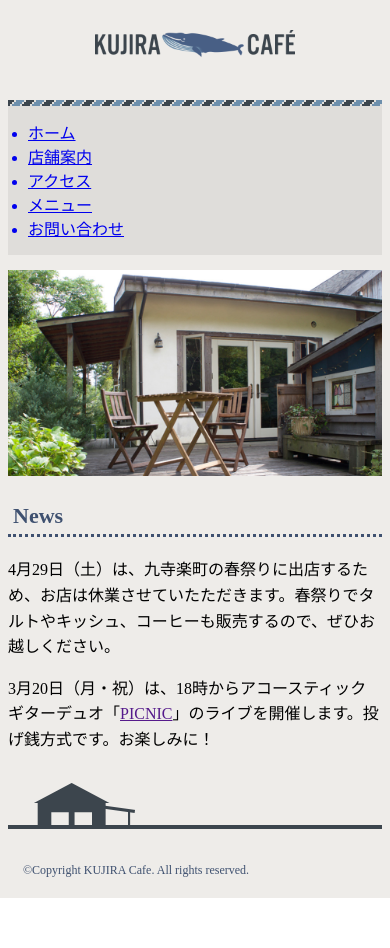
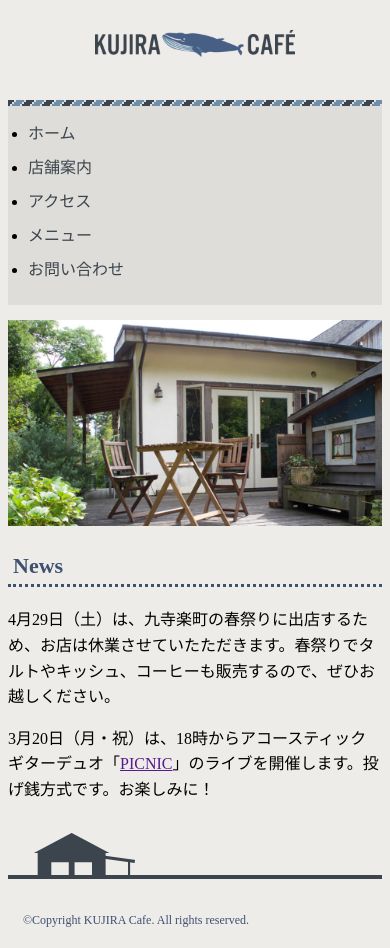
Before and after one commit to mp-gumi/KUJIRACafeWebSite, a React (Create React App) app: page / in a window 390 px wide. Before the commit the page ends 898 px from the top, so only its background shows below. Built offline with nearby package versions, Linux system fonts and the light colour scheme; what emotion-reset would draw is missing.

Commit message:
Navigationのmedia queryを調整

```diff
--- a/src/component/Header/Navigation/index.tsx
+++ b/src/component/Header/Navigation/index.tsx
@@ -14,16 +14,28 @@ const pageList = [
 
 const pages = pageList.map((page) => {
   return (
-    <a href={`${page.urlName}.html`}>
-      <li
+    <li
+      css={css`
+        font-size: 16px;
+        padding-right: 30px;
+        @media (max-width: 767px) {
+          padding-bottom: 10px;
+        }
+      `}
+    >
+      <a
+        href={`${page.urlName}.html`}
         css={css`
-          font-size: 16px;
-          padding-right: 30px;
+          text-decoration: none;
+          color: #3c454d;
+          &:hover {
+            color: #7b8dac;
+          }
         `}
       >
         {page.displayName}
-      </li>
-    </a>
+      </a>
+    </li>
   );
 });
 
@@ -34,9 +46,9 @@ export const Navigation = () => {
         background-image: url(${backgroundNavigation});
         background-repeat: repeat-x;
         vertical-align: top;
+        margin-bottom: 15px;
         @media (max-width: ${maxWidth}) {
           background-color: #dfddda;
-          margin-bottom: 15px;
         }
       `}
     >
```
